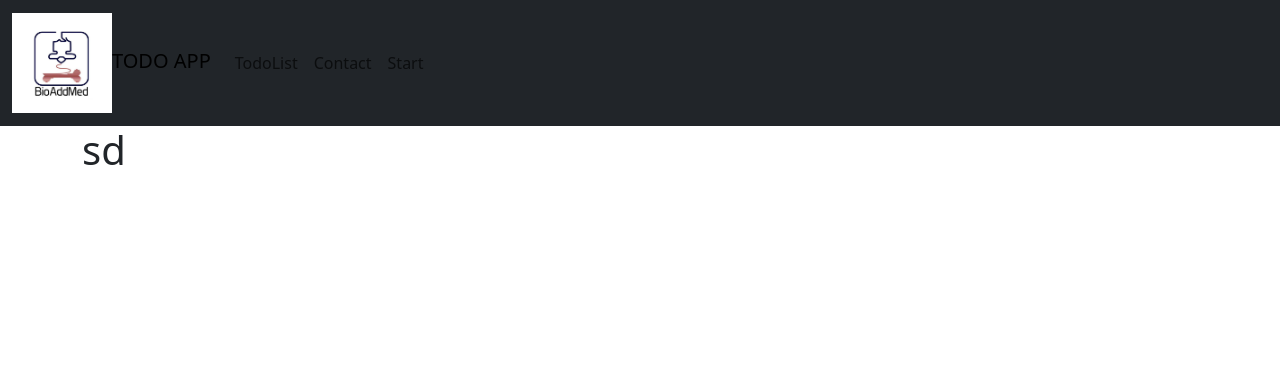
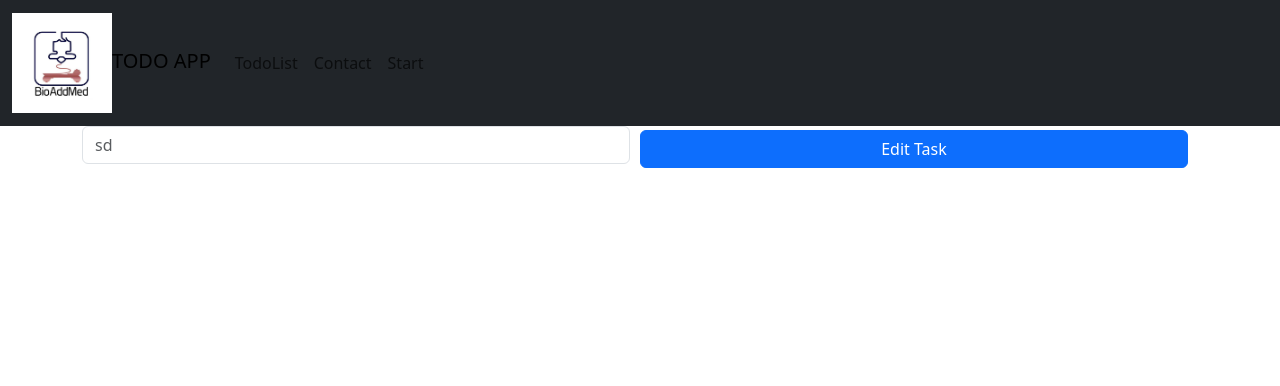
Before and after one commit to neuropython/DjangoProject, a Django app: page /edit/37 in a window 1280 px wide. Shown: the top 386 px of the page. Run offline with Django 5.2, Linux system fonts and the light colour scheme; data comes from the database, SQL or seed files in the repository; both versions use the stored data as it was after the commit; some libraries are stand-ins or nearby versions.

Commit message:
Add chceck list functionality to task list

```diff
--- a/taskmate/todo_list_app/templates/edit.html
+++ b/taskmate/todo_list_app/templates/edit.html
@@ -1,11 +1,23 @@
 {% extends "base.html" %}
 
 {% block title %}
-    <title>Start</title>
+    <title>Edit</title>
 {% endblock title %}
 
 {% block content %}
 <div class="container">
-     <h1>{{edit_task}}</h1>
+<form method="POST" class="row">
+    {% csrf_token %}
+    <div class="form-row align-items-center">
+        <div class="col-lg-6">
+            <input type="text" class="form-control mb-2" id="inlineFormInput" placeholder="{{edit_task.title }}" name="title">
+            <input type="hidden" placeholder="{{edit_task}}" name="complete" value = "{{ edit_task.complete }}">
+        </div>
+
+        <div class="col-lg-6">
+            <button type="submit" class="btn btn-primary w-100">Edit Task</button>
+        </div>
+    </div>
+</form>
 </div>
 {% endblock content %}
--- a/taskmate/todo_list_app/urls.py
+++ b/taskmate/todo_list_app/urls.py
@@ -5,6 +5,8 @@ urlpatterns = [
     path('', views.todo_list,  name = 'todo_list'),
     path('delete/<task_id>', views.delete_task, name='delete_task'),
     path('edit/<task_id>', views.edit_task, name='edit_task'),
+    path('un_complete/<task_id>', views.un_complete_task, name = "un_complete_task"),
+    path('complete/<task_id>', views.complete_task, name='complete_task'),
     path('contact',views.contact, name = 'contact'),
     path('start',views.start, name ='start'),
 ]
--- a/taskmate/todo_list_app/views.py
+++ b/taskmate/todo_list_app/views.py
@@ -48,6 +48,29 @@ def edit_task(request, task_id):
     content = {
         'edit_task': task
     }
+    task = Task.objects.get(pk=task_id)
+    form = TaskForm(request.POST or None, instance= task)
+    if form.is_valid():
+        print('form is valid')
+        form.save()
+        return redirect('todo_list')
+    messages.success(request, ('Task Edited!'))
+
     return render(
         request, 'edit.html', content
     )
+
+
+def complete_task(request, task_id):
+    task = Task.objects.get(pk=task_id)
+    task.complete = True
+    task.save()
+    messages.success(request, ('Task Completed!'))
+    return redirect('todo_list')
+
+def un_complete_task(request, task_id):
+    task = Task.objects.get(pk=task_id)
+    task.complete = False
+    task.save()
+    messages.success(request, ('Task Completed!'))
+    return redirect('todo_list')
```
Also changed, not shown: taskmate/todo_list_app/templates/todo_list.html (+7 -7 lines), taskmate/db.sqlite3.
